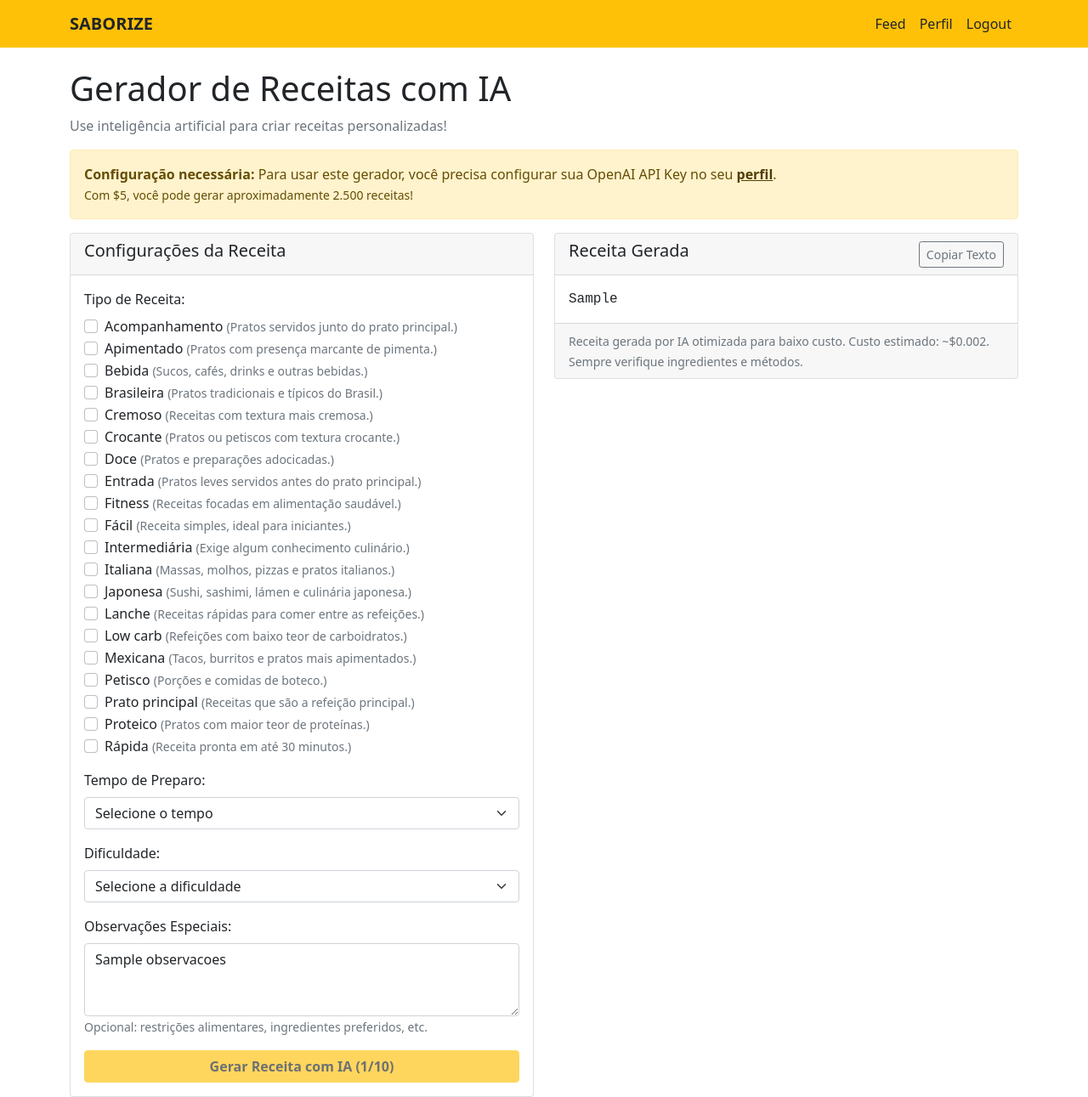
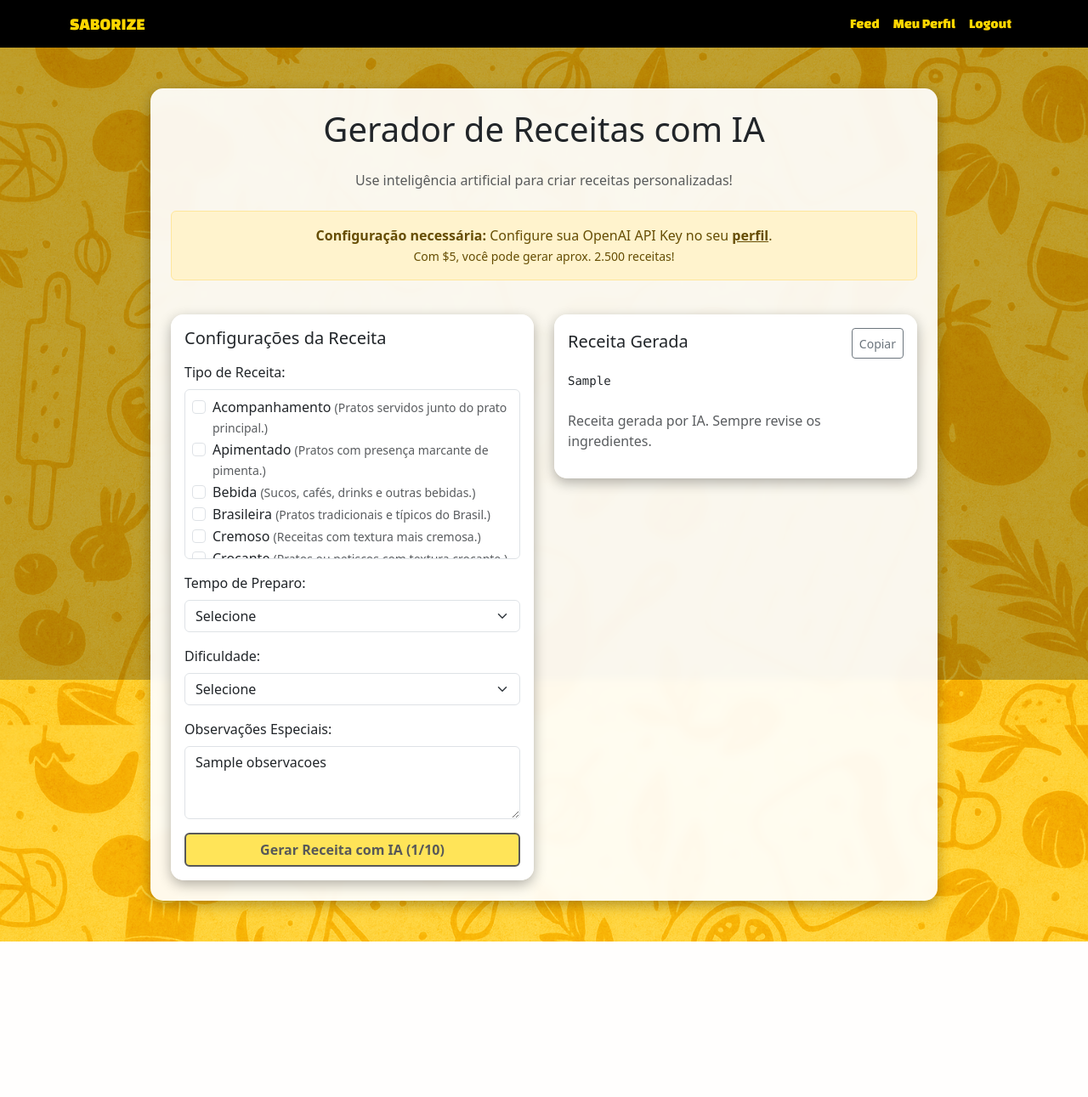
Before and after one commit to S204-Inatel-2025-2/Saborize, a Django app: template backend/Saboreie/receitas/templates/receitas/gerador_receitas_ai.html in a window 1280 px wide. Shown: the whole page at 85% size. After the commit the page ends 1108 px from the top, so only its background shows below. Run offline with Django 5.2, Linux system fonts and the light colour scheme; data comes from the database, SQL or seed files in the repository; tables that the repository leaves empty hold one stand-in row (values such as "Sample post"); the template is opened without the code that fills it: values that come from a table or form of the project are taken from there, most other values are stand-ins (such as "Sample title", 1, 10 or a date in 2020).

Commit message:
Update gerador_receitas_ai.html
Aplicação do Front ao gerador de receitas.

```diff
--- a/backend/Saboreie/receitas/templates/receitas/gerador_receitas_ai.html
+++ b/backend/Saboreie/receitas/templates/receitas/gerador_receitas_ai.html
@@ -1,36 +1,49 @@
-<!DOCTYPE html>
-<html lang="pt-br">
-<head>
-    <meta charset="UTF-8">
-    <meta name="viewport" content="width=device-width, initial-scale=1.0">
-    <title>Gerador de Receitas IA - Saborize</title>
-    <link href="https://cdn.jsdelivr.net/npm/bootstrap@5.1.3/dist/css/bootstrap.min.css" rel="stylesheet">
-</head>
-<body>
-    <!-- Navbar -->
-    <nav class="navbar navbar-expand-lg navbar-dark bg-warning">
+{% extends 'base.html' %}
+
+{% block title %}Gerador de Receitas IA{% endblock title %}
+
+{% block content %}
+
+<!-- Navbar padrao -->
+<nav class="navbar navbar-expand-lg navbar-custom">
     <div class="container">
-            <a class="navbar-brand text-dark fw-bold" href="{% url 'feed_receitas' %}">SABORIZE</a>
-            <div class="navbar-nav ms-auto">
-                <a class="nav-link text-dark" href="{% url 'feed_receitas' %}">Feed</a>
-                <a class="nav-link text-dark" href="{% url 'perfil' %}">Perfil</a>
-                <a class="nav-link text-dark" href="{% url 'logout' %}">Logout</a>
+        <a class="navbar-brand" href="{% url 'home' %}">SABORIZE</a>
+
+        <button class="navbar-toggler" type="button" data-bs-toggle="collapse" data-bs-target="#navbarNav"
+            aria-controls="navbarNav" aria-expanded="false" aria-label="Toggle navigation">
+            <span class="navbar-toggler-icon"></span>
+        </button>
+
+        <div class="collapse navbar-collapse" id="navbarNav">
+            <ul class="navbar-nav ms-auto">
+                <li class="nav-item"><a class="nav-link" href="{% url 'feed_receitas' %}">Feed</a></li>
+                <li class="nav-item"><a class="nav-link" href="{% url 'perfil' %}">Meu Perfil</a></li>
+                <li class="nav-item"><a class="nav-link" href="{% url 'logout' %}">Logout</a></li>
+            </ul>
         </div>
     </div>
 </nav>
 
-    <div class="container mt-4">
-        <div class="row">
-            <div class="col-12">
-                <h1>Gerador de Receitas com IA</h1>
-                <p class="text-muted">Use inteligência artificial para criar receitas personalizadas!</p>
+
+<!-- Conteúdo principal -->
+<div class="container mt-5 mb-5">
+    <div class="row justify-content-center">
+
+        <div class="col-md-10">
+
+            <div class="card card-custom p-4">
+
+                <h1 class="text-center mb-4">Gerador de Receitas com IA</h1>
+                <p class="text-center text-muted mb-4">
+                    Use inteligência artificial para criar receitas personalizadas!
+                </p>
 
                 {% if not user.has_openai_api_key %}
-                    <div class="alert alert-warning">
+                    <div class="alert alert-warning text-center">
                         <strong>Configuração necessária:</strong>
-                        Para usar este gerador, você precisa configurar sua OpenAI API Key no seu
+                        Configure sua OpenAI API Key no seu
                         <a href="{% url 'editar_perfil' %}" class="alert-link">perfil</a>.
-                        <br><small>Com $5, você pode gerar aproximadamente 2.500 receitas!</small>
+                        <br><small>Com $5, você pode gerar aprox. 2.500 receitas!</small>
                     </div>
                 {% endif %}
 
@@ -44,20 +57,22 @@
                     {% endfor %}
                 {% endif %}
 
-                <!-- Formulário para gerar receita -->
-                <div class="row">
+
+                <div class="row mt-4">
+
+                    <!-- Formulário -->
                     <div class="col-md-6">
-                        <div class="card">
-                            <div class="card-header">
-                                <h5>Configurações da Receita</h5>
-                            </div>
-                            <div class="card-body">
+                        <div class="card card-custom p-3">
+
+                            <h5 class="mb-3">Configurações da Receita</h5>
+
                             <form method="POST">
                                 {% csrf_token %}
 
-                                    <!-- Tags/Tipo de Receita -->
+                                <!-- Tags -->
                                 <div class="mb-3">
                                     <label class="form-label">Tipo de Receita:</label>
+                                    <div class="p-2 border rounded" style="max-height: 200px; overflow-y: auto;">
                                         {% for tag in tags %}
                                             <div class="form-check">
                                                 <input
@@ -77,12 +92,13 @@
                                             </div>
                                         {% endfor %}
                                     </div>
+                                </div>
 
-                                    <!-- Tempo de Preparo -->
+                                <!-- Tempo de preparo -->
                                 <div class="mb-3">
-                                        <label for="tempo_preparo" class="form-label">Tempo de Preparo:</label>
-                                        <select class="form-select" name="tempo_preparo" id="tempo_preparo" required>
-                                            <option value="">Selecione o tempo</option>
+                                    <label class="form-label">Tempo de Preparo:</label>
+                                    <select class="form-select" name="tempo_preparo" required>
+                                        <option value="">Selecione</option>
                                         <option value="Até 15 minutos" {% if tempo_preparo == "Até 15 minutos" %}selected{% endif %}>Até 15 minutos</option>
                                         <option value="15 a 30 minutos" {% if tempo_preparo == "15 a 30 minutos" %}selected{% endif %}>15 a 30 minutos</option>
                                         <option value="30 a 60 minutos" {% if tempo_preparo == "30 a 60 minutos" %}selected{% endif %}>30 a 60 minutos</option>
@@ -93,9 +109,9 @@
 
                                 <!-- Dificuldade -->
                                 <div class="mb-3">
-                                        <label for="dificuldade" class="form-label">Dificuldade:</label>
-                                        <select class="form-select" name="dificuldade" id="dificuldade" required>
-                                            <option value="">Selecione a dificuldade</option>
+                                    <label class="form-label">Dificuldade:</label>
+                                    <select class="form-select" name="dificuldade" required>
+                                        <option value="">Selecione</option>
                                         <option value="Muito Fácil" {% if dificuldade == "Muito Fácil" %}selected{% endif %}>Muito Fácil</option>
                                         <option value="Fácil" {% if dificuldade == "Fácil" %}selected{% endif %}>Fácil</option>
                                         <option value="Médio" {% if dificuldade == "Médio" %}selected{% endif %}>Médio</option>
@@ -106,20 +122,14 @@
 
                                 <!-- Observações -->
                                 <div class="mb-3">
-                                        <label for="observacoes" class="form-label">Observações Especiais:</label>
-                                        <textarea
-                                            class="form-control"
-                                            name="observacoes"
-                                            id="observacoes"
-                                            rows="3"
-                                            placeholder="Ex: sem glúten, vegano, low carb, ingredientes específicos..."
-                                        >{{ observacoes }}</textarea>
-                                        <small class="text-muted">Opcional: restrições alimentares, ingredientes preferidos, etc.</small>
+                                    <label class="form-label">Observações Especiais:</label>
+                                    <textarea class="form-control" name="observacoes" rows="3" placeholder="Ex.: sem glúten, vegano...">{{ observacoes }}</textarea>
                                 </div>
 
+                                <!-- Botão -->
                                 <button
                                     type="submit"
-                                        class="btn btn-warning text-dark fw-bold w-100"
+                                    class="btn btn-custom w-100"
                                     {% if not user.has_openai_api_key or usage_count >= 10 %}disabled{% endif %}
                                 >
                                     {% if usage_count >= 10 %}
@@ -128,63 +138,51 @@
                                         Gerar Receita com IA ({{ usage_count }}/10)
                                     {% endif %}
                                 </button>
-                                    {% if usage_count >= 10 %}
-                                        <small class="text-muted d-block mt-2">Faça login novamente para resetar o contador</small>
-                                    {% endif %}
                             </form>
-                            </div>
+
                         </div>
                     </div>
 
-                    <!-- Resultado da receita gerada -->
+
+                    <!-- Resultado -->
                     <div class="col-md-6">
+                        <div class="card card-custom p-3">
+
                             {% if receita_gerada %}
-                            <div class="card">
-                                <div class="card-header d-flex justify-content-between align-items-center">
-                                    <h5>Receita Gerada</h5>
-                                    <button class="btn btn-sm btn-outline-secondary" onclick="copiarReceita()">
-                                        Copiar Texto
-                                    </button>
+                                <div class="d-flex justify-content-between mb-3">
+                                    <h5 class="mt-1">Receita Gerada</h5>
+                                    <button class="btn btn-outline-secondary btn-sm" onclick="copiarReceita()">Copiar</button>
                                 </div>
-                                <div class="card-body">
-                                    <div id="receita-content" style="white-space: pre-line; font-family: 'Courier New', monospace;">{{ receita_gerada }}</div>
-                                </div>
-                                <div class="card-footer">
-                                    <small class="text-muted">
-                                        Receita gerada por IA otimizada para baixo custo.
-                                        Custo estimado: ~$0.002. Sempre verifique ingredientes e métodos.
-                                    </small>
-                                </div>
-                            </div>
+
+                                <pre id="receita-content" style="white-space: pre-wrap;">{{ receita_gerada }}</pre>
+
+                                <p class="text-muted mt-2">
+                                    Receita gerada por IA. Sempre revise os ingredientes.
+                                </p>
+
                             {% elif error %}
-                            <div class="card">
-                                <div class="card-body text-center text-muted">
-                                    <p>Ocorreu um erro ao gerar a receita. Tente novamente.</p>
-                                </div>
-                            </div>
+                                <p class="text-center text-muted">Ocorreu um erro ao gerar a receita.</p>
                             {% else %}
-                            <div class="card">
-                                <div class="card-body text-center text-muted">
-                                    <p>Preencha o formulário e clique em "Gerar Receita com IA" para ver sua receita personalizada aqui.</p>
-                                </div>
-                            </div>
+                                <p class="text-center text-muted">Sua receita aparecerá aqui após gerar.</p>
                             {% endif %}
-                </div>
-            </div>
-        </div>
+
                         </div>
                     </div>
 
-    <script src="https://cdn.jsdelivr.net/npm/bootstrap@5.1.3/dist/js/bootstrap.bundle.min.js"></script>
+                </div>
+
+            </div>
+        </div>
+
+    </div>
+</div>
+
+
 <script>
 function copiarReceita() {
     const texto = document.getElementById('receita-content').textContent;
-            navigator.clipboard.writeText(texto).then(function() {
-                alert('Receita copiada para a área de transferência!');
-            }, function(err) {
-                console.error('Erro ao copiar: ', err);
-            });
+    navigator.clipboard.writeText(texto);
 }
 </script>
-</body>
-</html>
+
+{% endblock content %}
```
Lines whose indentation alone changed are shown as unchanged.
